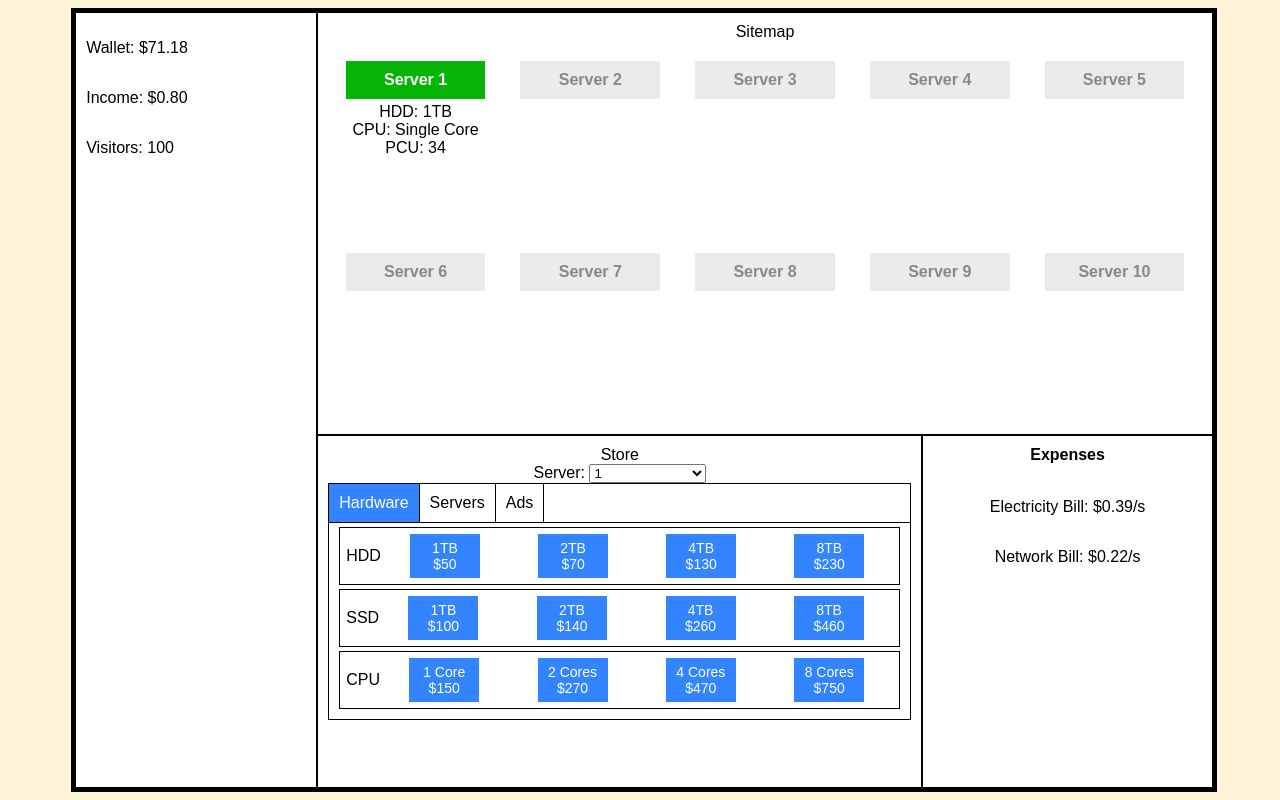
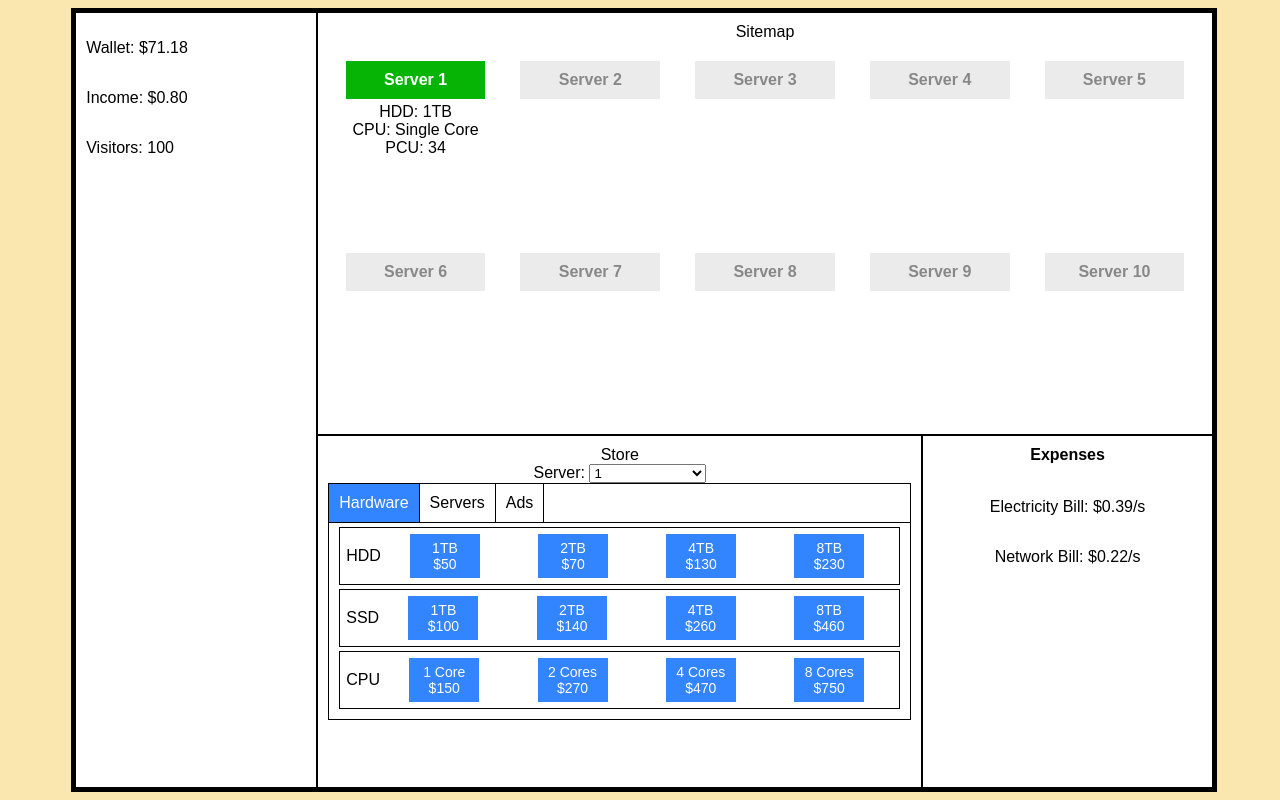
Before and after one commit to Vandesm14/website-tycoon, a plain HTML site: page index.html in a window 1280 px wide. Drawn offline with nearby package versions, Linux system fonts and the light colour scheme.

Commit message:
Working Backup

```diff
--- a/style.css
+++ b/style.css
@@ -1,7 +1,7 @@
 /* Dark Grey Color: #28262C */
 
 body {
-	background-color: rgb(255, 245, 217);
+	background-color: rgb(250, 230, 175);
 	font-family: Arial;
 }
 
```
